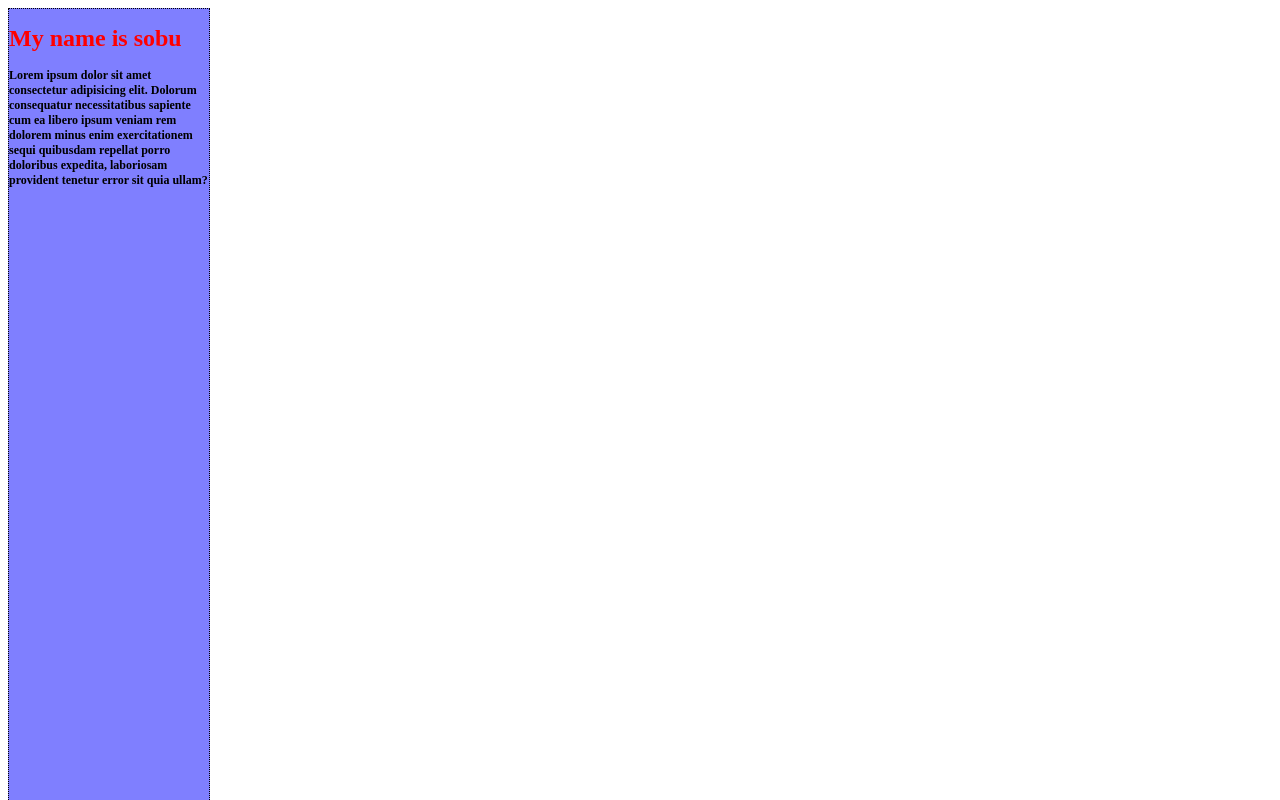
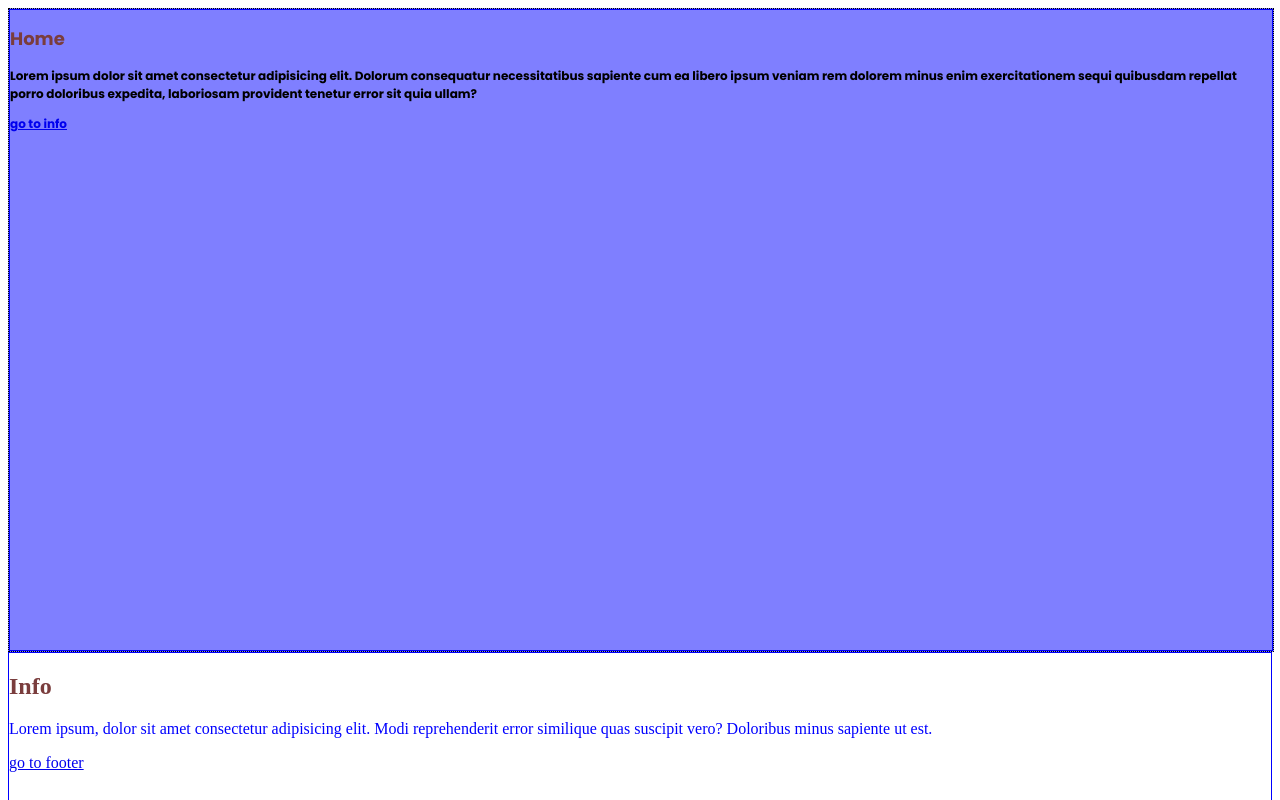
Before and after one commit to sobunkohla/CSS-crash-course, a plain HTML site: page index.html in a window 1280 px wide. Shown: the top 800 px of the page. Drawn offline with Linux system fonts and the light colour scheme.

Commit message:
Box style set-up

```diff
--- a/index.html
+++ b/index.html
@@ -14,14 +14,37 @@
     />
   </head>
   <body>
-    <div>
-      <h1>My name is sobu</h1>
-      <p>
-        Lorem ipsum dolor sit amet consectetur adipisicing elit. Dolorum
-        consequatur necessitatibus sapiente cum ea libero ipsum veniam rem
-        dolorem minus enim exercitationem sequi quibusdam repellat porro
-        doloribus expedita, laboriosam provident tenetur error sit quia ullam?
-      </p>
+    <div class="first">
+      <section id="home">
+        <h1>Home</h1>
+        <p class="black">
+          Lorem ipsum dolor sit amet consectetur adipisicing elit. Dolorum
+          consequatur necessitatibus sapiente cum ea libero ipsum veniam rem
+          dolorem minus enim exercitationem sequi quibusdam repellat porro
+          doloribus expedita, laboriosam provident tenetur error sit quia ullam?
+        </p>
+        <a href="#info"> go to info </a>
+      </section>
+    </div>
+    <div class="second">
+      <section id="info">
+        <h1 >Info</h1>
+        <p class="heading red" id="title">
+          Lorem ipsum, dolor sit amet consectetur adipisicing elit. Modi
+          reprehenderit error similique quas suscipit vero? Doloribus minus
+          sapiente ut est.
+        </p>
+        <a href="#footer"> go to footer</a>
+      </section>
+      <section id="footer">
+        <h1>footer</h1>
+        <p class="red">
+          Lorem ipsum, dolor sit amet consectetur adipisicing elit. Modi
+          reprehenderit error similique quas suscipit vero? Doloribus minus
+          sapiente ut est.
+        </p>
+        <a href="#home">go to home</a>
+      </section>
     </div>
   </body>
 </html>
--- /dev/null
+++ b/second.css
@@ -0,0 +1,4 @@
+.box{
+    width: 200px;
+    border: 1px solid black;
+}
--- a/style.css
+++ b/style.css
@@ -1,12 +1,32 @@
 h1{
-    color: red;
+    color: rgb(122, 61, 61);
 }
-div{
+.first{
     width: 100%;
-    max-width: 200px;
-    height: 100vh;
+
     background-color: rgb(0, 0, 255,0.5);
     border: 1px dotted black;
     font-size: 12px;
     font-weight: 600;
+    font-family:"poppins", sans-serif;
 }
+.red{
+    color: red;
+}
+.black{
+    color: black;
+}
+#sub-title{
+    font-weight: bold;
+    color: beige;
+}
+section{
+    height: 80vh;
+    border: 1px solid blue;
+}
+.heading.red{
+    color: blue !important;
+}
+#title{
+    color: black;
+}
```
Also changed, not shown: second.html (added, +13 -0 lines).
